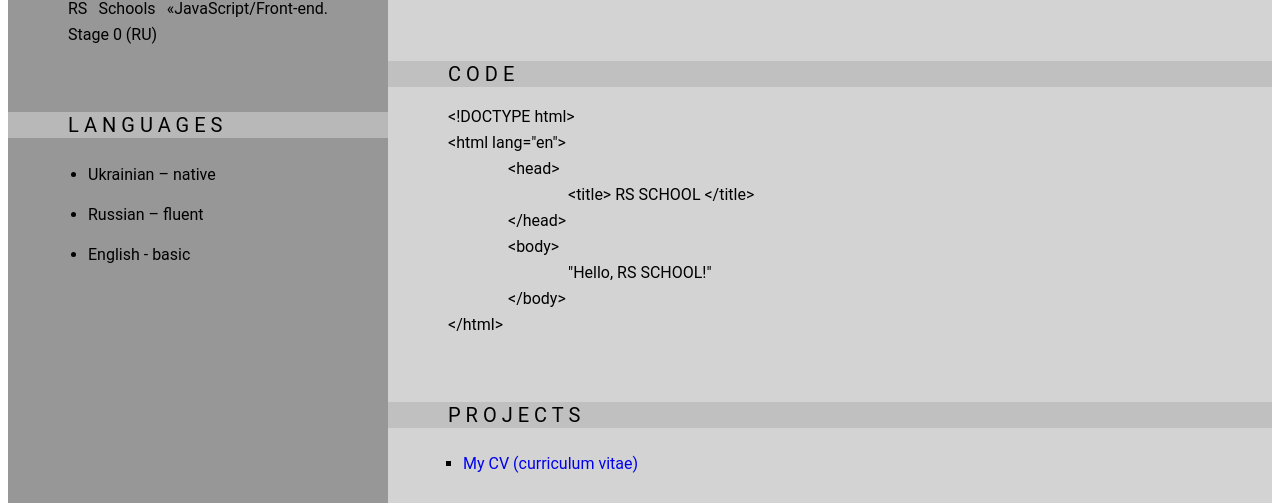
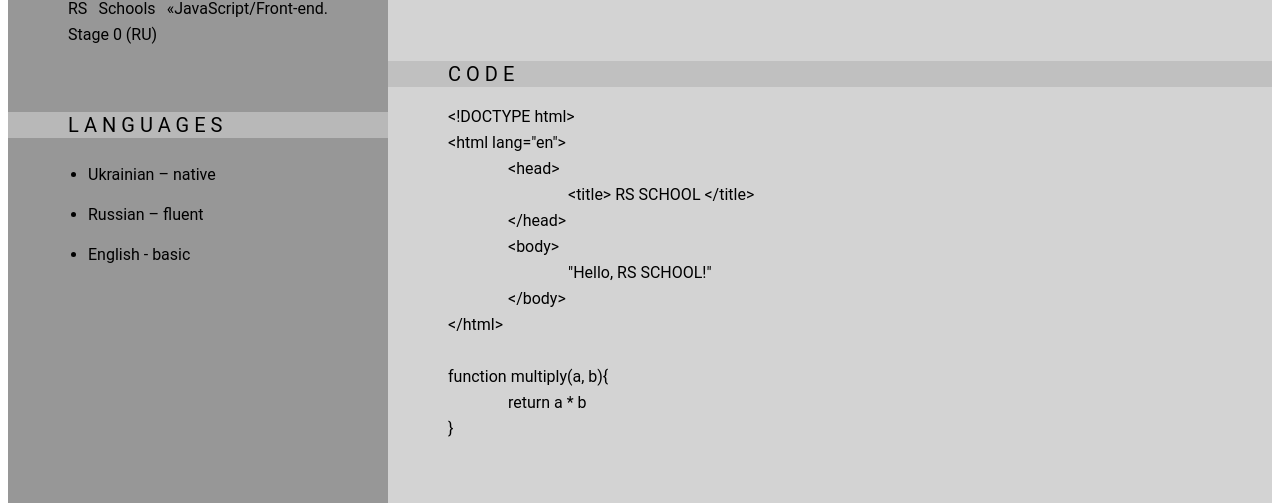
Before and after one commit to FilMaxim/rsschool-cv, a plain HTML site: page index.html in a window 1280 px wide. Shown: the part 1140-1643 px from the top of the page. Drawn offline with Linux system fonts and the light colour scheme; a web font is replaced by a local one.

Commit message:
feat: add code PHP function

```diff
--- a/index.html
+++ b/index.html
@@ -145,6 +145,14 @@
                         <br>
                         <span class="tag">&lt;/html&gt;</span>
                     </p>
+                    <br>
+                    <p>
+                        <span class="tag">function multiply(a, b){</span>
+                        <br>
+                        <span class="tag_2">return a * b</span>
+                        <br>
+                        <span class="tag">}</span>
+                    </p>
                 </section>
                 <section class="section" id="projects">
                     <h2 class="section-title">projects</h2>
```
Also changed, not shown: 1 other file.
